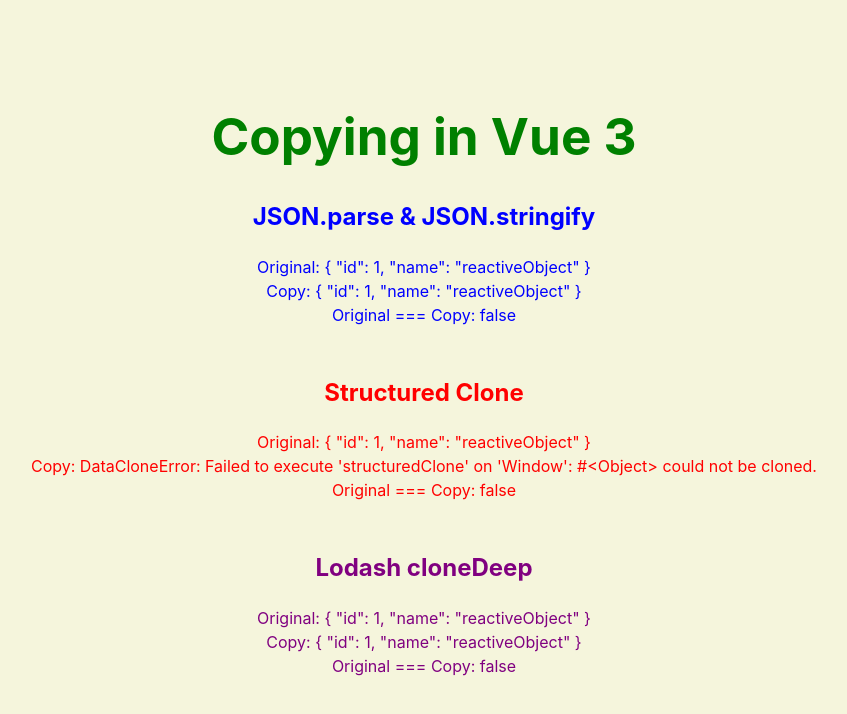
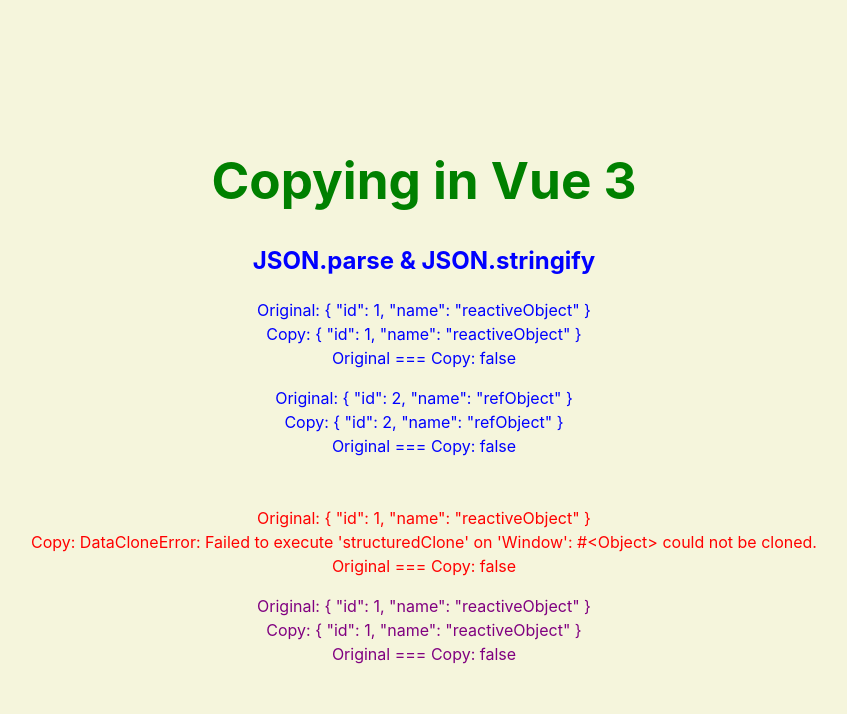
Before and after one commit to CCBaxter84/copying, a Vue app: page / in a window 1280 px wide. Shown: the top 714 px of the page, without its empty margins (216-1063 px from the left). Built offline with nearby package versions, Linux system fonts and the light colour scheme.

Commit message:
Updated JsonParse & Card

```diff
--- a/src/components/Card.vue
+++ b/src/components/Card.vue
@@ -1,6 +1,5 @@
 <template>
-  <section style="margin-bottom: 3rem;">
-    <h2>{{ title }}</h2>
+  <section style="margin-bottom: 1rem;">
     <article>Original: {{ originalObject }}</article>
     <article>Copy: {{ copiedObject }}</article>
     <article>Original === Copy: {{ originalObject === copiedObject }}</article>
--- a/src/components/JsonParse.vue
+++ b/src/components/JsonParse.vue
@@ -1,8 +1,13 @@
 <template>
-  <card :original-object="reactiveObject"
-        :copied-object="copiedReactiveObject"
-        title="JSON.parse & JSON.stringify"
-        style="color: blue;"/>
+  <section style="margin-bottom: 3rem; color: blue;">
+    <h2 >JSON.parse & JSON.stringify</h2>
+    <card :original-object="reactiveObject"
+          :copied-object="copiedReactiveObject"
+          title="JSON.parse & JSON.stringify"/>
+    <card :original-object="refObject"
+          :copied-object="copiedRefObject"
+          title="JSON.parse & JSON.stringify"/>
+  </section>
 </template>
 
 <script setup>
@@ -10,7 +15,7 @@
 import { useState } from '../composables/useState'
 import Card from './Card.vue'
 
-const { reactiveObject } = useState()
+const { reactiveObject, refObject } = useState()
 
 const copiedReactiveObject = computed(() => {
   try {
@@ -19,4 +24,11 @@
     return e
   }
 })
+const copiedRefObject = computed(() => {
+  try {
+    return JSON.parse(JSON.stringify(refObject.value))
+  } catch(e) {
+    return e
+  }
+})
 </script>
```
